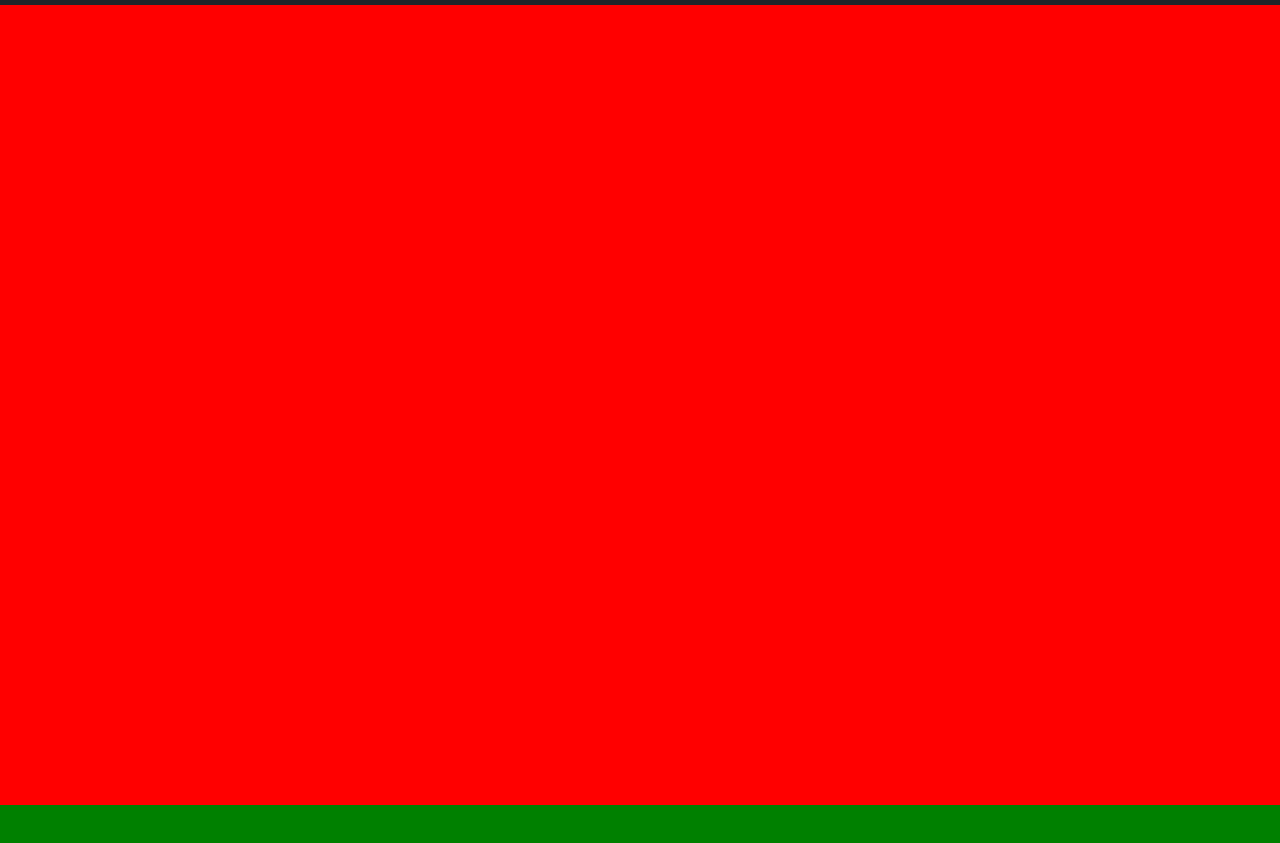
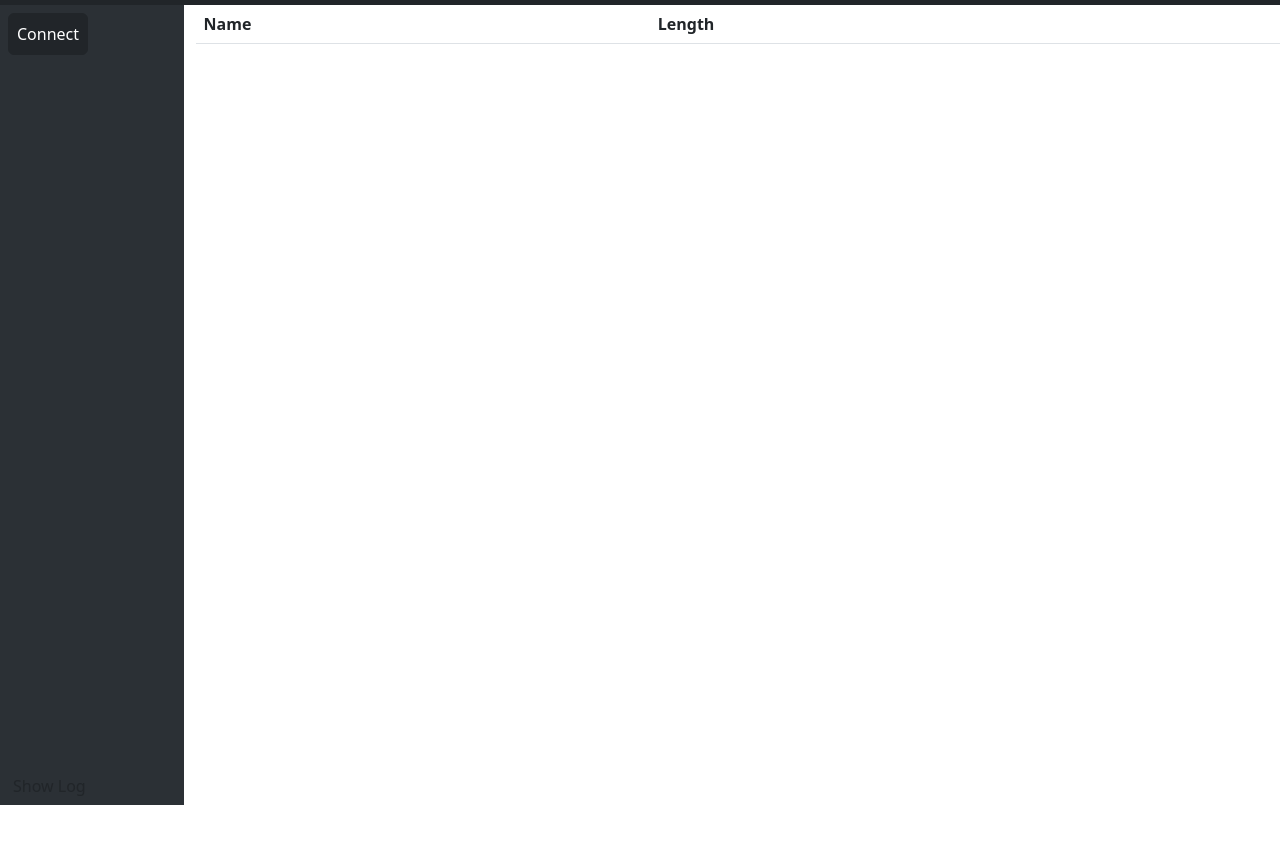
Before and after one commit to CarlosFSousa/ble-manager, a website with bundled scripts: page src/index.html in a window 1280 px wide. Shown: the part 45-888 px from the top of the page. After the commit the page ends 850 px from the top, so only its background shows below. Built offline with nearby package versions, Linux system fonts and the light colour scheme.

Commit message:
new html and new css

```diff
--- a/src/index.html
+++ b/src/index.html
@@ -3,6 +3,7 @@
     <!-- CSS only -->
     <link href="https://cdn.jsdelivr.net/npm/bootstrap@5.2.1/dist/css/bootstrap.min.css" rel="stylesheet"
         integrity="sha384-iYQeCzEYFbKjA/T2uDLTpkwGzCiq6soy8tYaI1GyVh/UjpbCx/TYkiZhlZB6+fzT" crossorigin="anonymous">
+    <link rel="stylesheet" href="https://use.fontawesome.com/releases/v5.3.1/css/all.css">
     <link rel="stylesheet" href="styles.css">
 </head>
 
@@ -13,60 +14,44 @@
             <span class="navbar-brand mb-0 h1">Ble Scanner v0.1</span>
         </div>
     </nav>
-    <main role="main" class="container-fluid">
-        <div class="row d-flex">
+    <main role="main">
+        <div class="row main-section">
             <div class="sidebar">
-
+                <div>
+                    <button id="connect" type="submit" class="btn btn-dark p-2 m-2 ">Connect</button>
+                    <button id="disconnect" type="submit" class="btn btn-danger p-2 m-2"
+                        style="display:none">Disconnect</button>
+                </div>
+                <div>
+                    <button class="btn btn-dark=">Show Log</button>
+                </div>
             </div>
             <div class="main-content">
-
+                <div class="alert alert-danger" role="alert" id="bluetooth-is-available" style="display:none">
+                    <b><span>This browser does not support bluetooth connection. Try Chrome, Opera or Edge</span></b>
+                </div>
+                <table class="table table-striped" id="table">
+                    <thead>
+                        <tr>
+                            <th scope="col">Name</th>
+                            <th scope="col">Length</th>
+                            <th scope="col"></th>
+                        </tr>
+                    </thead>
+                    <tbody>
+                        <tr>
+                            <!-- <th scope="row">1</th>
+                            <td>101203-123.dvb</td>
+                            <td>012030</td>
+                            <td>
+                                <button class="btn btn-sm btn-dark"><i class="fas fa-edit"></i>Download</button>
+                                <button class="btn btn-sm btn-danger"><i class="far fa-trash-alt"></i>Delete</button>
+                            </td> -->
+                        </tr>
+                    </tbody>
+                </table>
             </div>
         </div>
-        <div id="list_files"></div>
-        <!-- <div class="content" id="initial-screen">
-            <div class="alert alert-primary" role="alert" id="bluetooth-is-available">
-                <b><span id="bluetooth-is-available-message"></span></b>
-                This tool is compatible with desktops (or laptops) with the <b>latest Chrome, Opera and Edge</b>
-                browsers and working
-                Bluetooth connection.
-            </div>
-            <div id="connect-block" style="display: none;">
-                <div class="form-group form-inline">
-                    <div class="col-auto d-flex">
-                        <button id="start_scan" type="submit" class="btn btn-primary"><i class="bi-bluetooth"></i>
-                            Connect</button>
-                        <button id9="disconnect" class="btn btn-danger" style="display: none;">Disconnect</button>
-                        <p id="busy-info"></p>
-                    </div>
-                </div>
-                <div>
-                    <h4 id="short name"></h4>
-                </div>
-            </div>
-        </div> -->
-
-        <!--
-
-        <div class="footer">
-            <div id="log"></div>
-        </div>
-     -->
-        <!-- <div class="input-group mb-3" id="scan">
-        <input id="filters" type="text" class="form-control" placeholder="Filtered Services"
-            aria-label="Filtered Services">
-        <div class="input-group-append">
-            <button id="start_scan" class="btn btn-outline-secondary" type="button">Scan</button>
-        </div>
-    </div> -->
-        <!-- <div class="image">
-        <div class="form-group">
-            <div id="file-status">Select image file (.img)</div>
-            <div id="file-info"></div>
-        </div>
-        <button class="btn btn-primary" id="file-upload" disabled><i class="bi-upload"></i> Upload</button>
-    </div> -->
-
-
     </main>
 </body>
 <script src="ble.js"></script>
--- a/src/styles.css
+++ b/src/styles.css
@@ -1,9 +1,26 @@
+html,body{
+  margin:0;
+  }
+
 .sidebar {
-  background-color: red;
+  background-color:rgb(43, 48, 53);
   height: 100vh;
+  width: 15%;
+  display: flex;
+  flex-direction:column;
+  justify-content:space-between;
 }
 
 .main-content {
-  background-color: green;
   height:100vh;
+  width: 85%;
 }
+
+.main-section {
+  display: flex;
+  flex-direction: row;
+}
+
+i{
+  margin-right: 0.5rem;
+}
```
